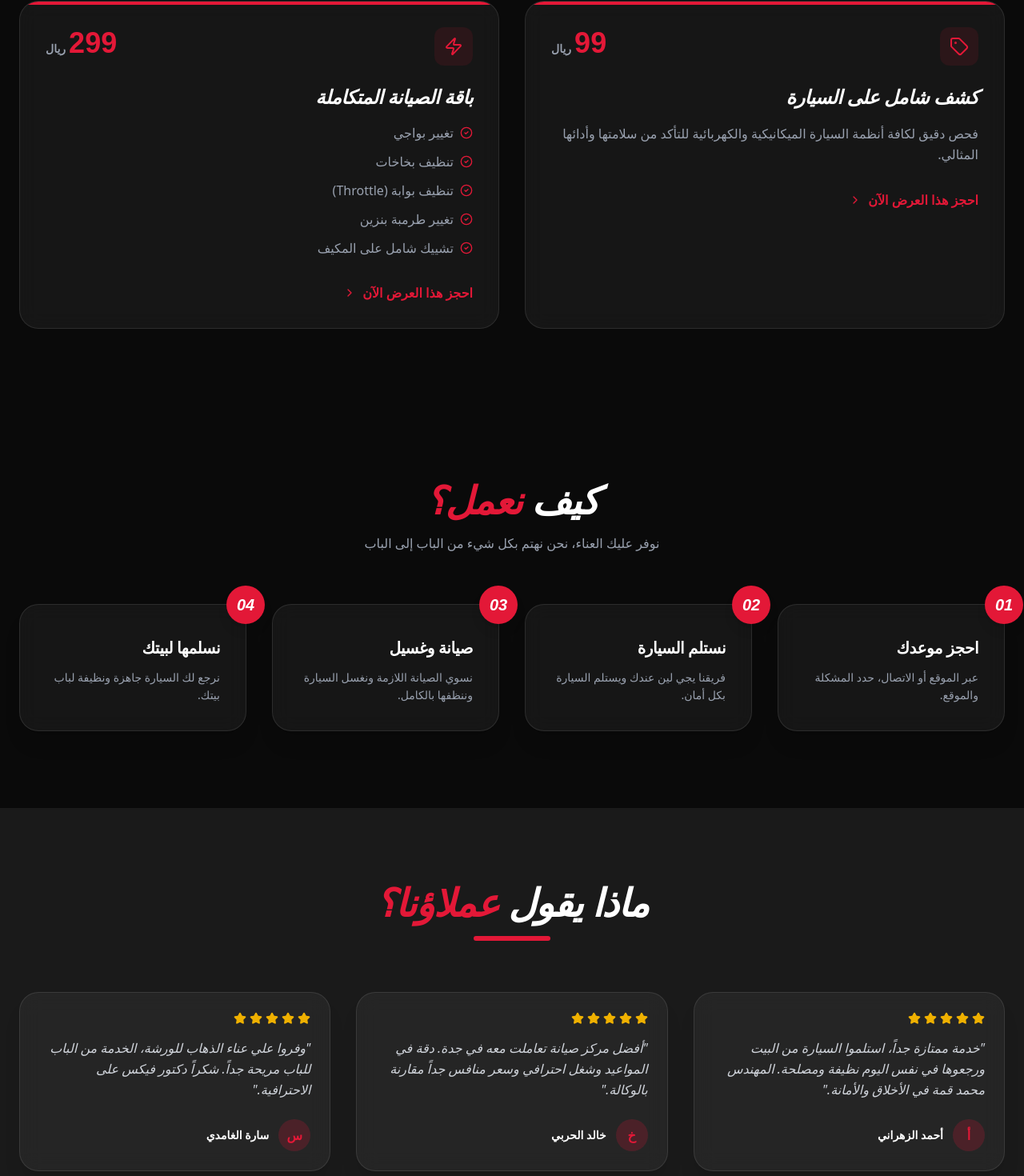
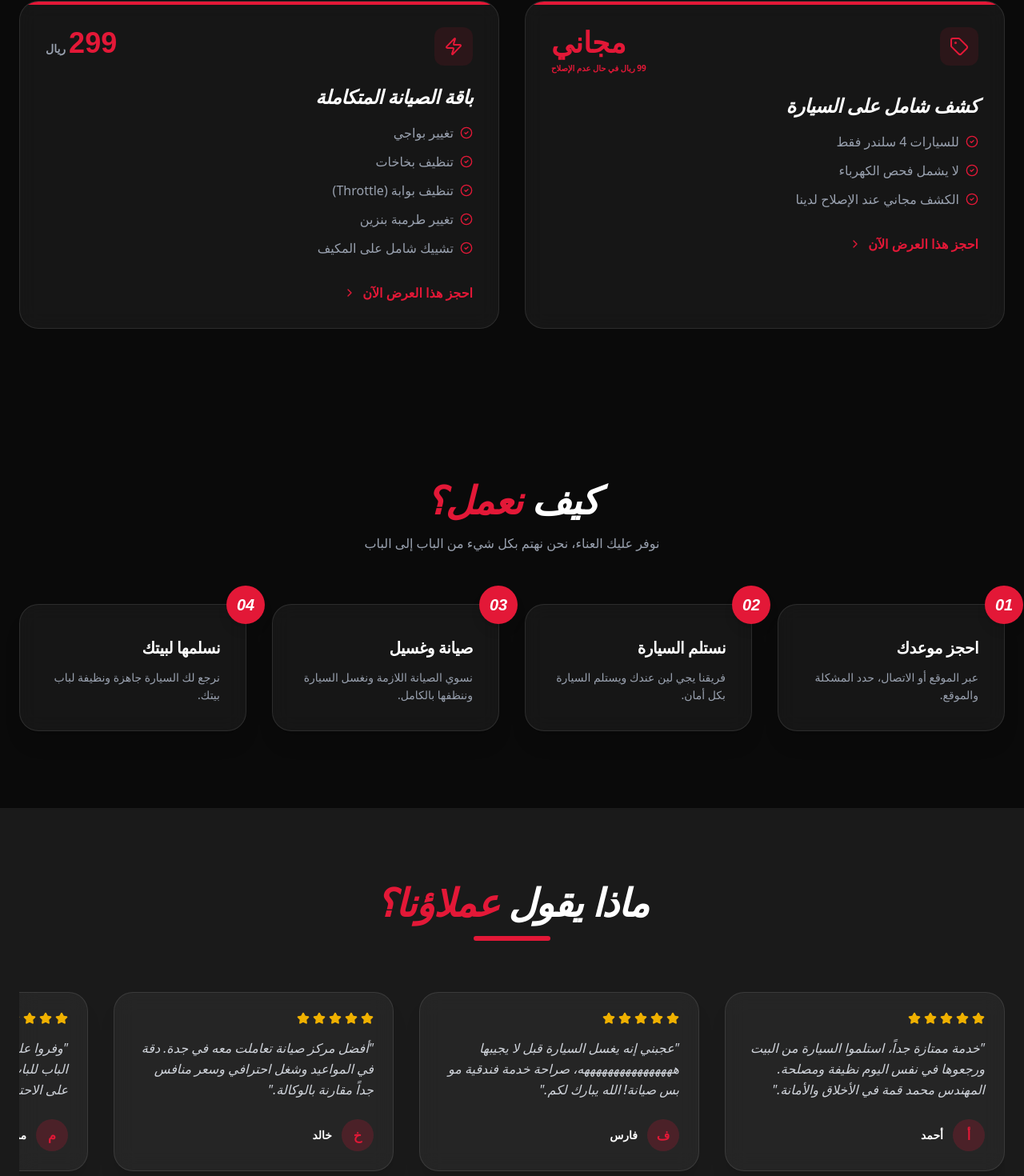
Before and after one commit to azozsindi/DR.FIX, a React (Vite) app: page / in a window 1280 px wide. Shown: the part 1583-3053 px from the top of the page at 80% size. Built offline with nearby package versions, Linux system fonts and the light colour scheme.

Commit message:
Add files via upload

```diff
--- a/index.html
+++ b/index.html
@@ -3,7 +3,22 @@
   <head>
     <meta charset="UTF-8" />
     <meta name="viewport" content="width=device-width, initial-scale=1.0" />
-    <title>My Google AI Studio App</title>
+    <title>Dr. Fix - صيانة السيارات الاحترافية بجدة</title>
+    <meta name="description" content="مركز Dr. Fix لصيانة السيارات: ميكانيكا، كهرباء، سمكرة، وبرمجة. نصلح سيارتك في بيتك بجودة واحترافية عالية." />
+
+    <!-- Open Graph / Facebook / WhatsApp -->
+    <meta property="og:type" content="website" />
+    <meta property="og:url" content="https://dr-fix.vercel.app/" />
+    <meta property="og:title" content="Dr. Fix - صيانة السيارات الاحترافية بجدة" />
+    <meta property="og:description" content="نصلح سيارتك في بيتك! ميكانيكا، كهرباء، سمكرة، وبرمجة تحت إشراف المهندس محمد سندي." />
+    <meta property="og:image" content="https://images.unsplash.com/photo-1486262715619-67b85e0b08d3?auto=format&fit=crop&q=80&w=1000" />
+
+    <!-- Twitter -->
+    <meta property="twitter:card" content="summary_large_image" />
+    <meta property="twitter:url" content="https://dr-fix.vercel.app/" />
+    <meta property="twitter:title" content="Dr. Fix - صيانة السيارات الاحترافية بجدة" />
+    <meta property="twitter:description" content="نصلح سيارتك في بيتك! ميكانيكا، كهرباء، سمكرة، وبرمجة تحت إشراف المهندس محمد سندي." />
+    <meta property="twitter:image" content="https://images.unsplash.com/photo-1486262715619-67b85e0b08d3?auto=format&fit=crop&q=80&w=1000" />
   </head>
   <body>
     <div id="root"></div>
--- a/src/App.tsx
+++ b/src/App.tsx
@@ -370,14 +370,25 @@ const Offers = () => (
               <Tag className="w-6 h-6 text-brand-red" />
             </div>
             <div className="text-left">
-              <span className="text-4xl font-display font-black text-brand-red">99</span>
-              <span className="text-sm font-bold text-gray-400 mr-1">ريال</span>
+              <span className="text-4xl font-display font-black text-brand-red">مجاني</span>
+              <div className="text-[10px] text-brand-red font-bold uppercase mt-1">99 ريال في حال عدم الإصلاح</div>
             </div>
           </div>
           <h3 className="text-2xl font-display font-black mb-4 italic">كشف شامل على السيارة</h3>
-          <p className="text-gray-400 mb-8 leading-relaxed">
-            فحص دقيق لكافة أنظمة السيارة الميكانيكية والكهربائية للتأكد من سلامتها وأدائها المثالي.
-          </p>
+          <ul className="space-y-3 text-gray-400 mb-8">
+            <li className="flex items-center gap-2">
+              <CheckCircle2 className="w-4 h-4 text-brand-red" />
+              للسيارات 4 سلندر فقط
+            </li>
+            <li className="flex items-center gap-2">
+              <CheckCircle2 className="w-4 h-4 text-brand-red" />
+              لا يشمل فحص الكهرباء
+            </li>
+            <li className="flex items-center gap-2">
+              <CheckCircle2 className="w-4 h-4 text-brand-red" />
+              الكشف مجاني عند الإصلاح لدينا
+            </li>
+          </ul>
           <a href="#booking" className="inline-flex items-center gap-2 text-brand-red font-bold group-hover:gap-4 transition-all">
             احجز هذا العرض الآن
             <ChevronDown className="w-4 h-4 -rotate-90" />
@@ -694,22 +705,51 @@ const Testimonials = () => (
         <div className="w-20 md:w-24 h-1.5 bg-brand-red mx-auto rounded-full" />
       </div>
 
-      <div className="grid md:grid-cols-3 gap-8">
+      <div className="flex overflow-x-auto pb-8 gap-6 md:gap-8 snap-x snap-mandatory no-scrollbar">
+        <div className="flex gap-6 md:gap-8">
+          <div className="min-w-[280px] md:min-w-[350px] snap-center">
             <TestimonialCard
-          name="أحمد الزهراني"
+              name="أحمد"
               comment="خدمة ممتازة جداً، استلموا السيارة من البيت ورجعوها في نفس اليوم نظيفة ومصلحة. المهندس محمد قمة في الأخلاق والأمانة."
               rating={5}
             />
+          </div>
+          <div className="min-w-[280px] md:min-w-[350px] snap-center">
             <TestimonialCard
-          name="خالد الحربي"
+              name="فارس"
+              comment="عجبني إنه يغسل السيارة قبل لا يجيبها ههههههههههههههههه، صراحة خدمة فندقية مو بس صيانة! الله يبارك لكم."
+              rating={5}
+            />
+          </div>
+          <div className="min-w-[280px] md:min-w-[350px] snap-center">
+            <TestimonialCard
+              name="خالد"
               comment="أفضل مركز صيانة تعاملت معه في جدة. دقة في المواعيد وشغل احترافي وسعر منافس جداً مقارنة بالوكالة."
               rating={5}
             />
+          </div>
+          <div className="min-w-[280px] md:min-w-[350px] snap-center">
             <TestimonialCard
-          name="سارة الغامدي"
+              name="مرام"
               comment="وفروا علي عناء الذهاب للورشة، الخدمة من الباب للباب مريحة جداً. شكراً دكتور فيكس على الاحترافية."
               rating={5}
             />
+          </div>
+          <div className="min-w-[280px] md:min-w-[350px] snap-center">
+            <TestimonialCard
+              name="سلطان"
+              comment="المهندس محمد سندي فنان، صلح لي مشكلة في الكهرباء عجزت عنها الوكالة وبسعر معقول جداً."
+              rating={5}
+            />
+          </div>
+          <div className="min-w-[280px] md:min-w-[350px] snap-center">
+            <TestimonialCard
+              name="خلود"
+              comment="أفضل شيء إنهم يجونك لين البيت، ما عاد أشيل هم الورش والزحمة. تعامل راقي جداً."
+              rating={5}
+            />
+          </div>
+        </div>
       </div>
     </div>
   </section>
@@ -897,39 +937,6 @@ const Process = () => (
   </section>
 );
 
-const FloatingSocials = () => (
-  <div className="fixed right-4 bottom-20 md:bottom-6 md:left-6 z-50 flex flex-col gap-3 md:gap-4">
-    <motion.a
-      initial={{ x: 100, opacity: 0 }}
-      animate={{ x: 0, opacity: 1 }}
-      transition={{ delay: 0.8 }}
-      whileHover={{ scale: 1.1 }}
-      href="https://www.snapchat.com/add/drfix.6556"
-      target="_blank"
-      rel="noopener noreferrer"
-      className="w-10 h-10 md:w-12 md:h-12 bg-[#FFFC00] text-black rounded-full flex items-center justify-center shadow-lg hover:shadow-[#FFFC00]/20 transition-all"
-      title="Snapchat"
-    >
-      <svg viewBox="0 0 24 24" className="w-5 h-5 md:w-6 md:h-6 fill-current" xmlns="http://www.w3.org/2000/svg">
-        <path d="M12 2.75c-3.15 0-5.75 2.35-5.75 5.25 0 .35.03.7.1 1.03-.05.02-.1.04-.15.07-.45.25-.7.75-.7 1.3 0 .4.15.75.4 1 .05.05.1.1.15.15-.05.15-.1.3-.1.45 0 .85.7 1.55 1.55 1.55.15 0 .3-.02.45-.07.05.1.1.2.15.3.4.8 1.2 1.3 2.1 1.3.1 0 .2 0 .3-.02.1.35.4.62.8.62s.7-.27.8-.62c.1.02.2.02.3.02.9 0 1.7-.5 2.1-1.3.05-.1.1-.2.15-.3.15.05.3.07.45.07.85 0 1.55-.7 1.55-1.55 0-.15-.05-.3-.1-.45.05-.05.1-.1.15-.15.25-.25.4-.6.4-1 0-.55-.25-1.05-.7-1.3-.05-.03-.1-.05-.15-.07.07-.33.1-.68.1-1.03 0-2.9-2.6-5.25-5.75-5.25zM12 19c-3.5 0-6.5-1.5-8.5-4 0-1.5 1.5-2.5 3-2.5.5 0 1 .1 1.5.3.5-.8 1.5-1.3 2.5-1.3.1 0 .2 0 .3.02.1-.35.4-.62.8-.62s.7.27.8.62c.1-.02.2-.02.3-.02 1 0 2 .5 2.5 1.3.5-.2 1-.3 1.5-.3 1.5 0 3 1 3 2.5-2 2.5-5 4-8.5 4z"/>
-      </svg>
-    </motion.a>
-    <motion.a
-      initial={{ x: 100, opacity: 0 }}
-      animate={{ x: 0, opacity: 1 }}
-      transition={{ delay: 1.0 }}
-      whileHover={{ scale: 1.1 }}
-      href="https://www.instagram.com/dr.fix1"
-      target="_blank"
-      rel="noopener noreferrer"
-      className="w-10 h-10 md:w-12 md:h-12 bg-gradient-to-tr from-[#f09433] via-[#dc2743] to-[#bc1888] text-white rounded-full flex items-center justify-center shadow-lg hover:shadow-pink-500/20 transition-all"
-      title="Instagram"
-    >
-      <Instagram className="w-5 h-5 md:w-6 md:h-6" />
-    </motion.a>
-  </div>
-);
-
 export default function App() {
   const [selectedService, setSelectedService] = useState<string>('');
 
@@ -944,7 +951,6 @@ export default function App() {
   return (
     <div className="min-h-screen">
       <Navbar />
-      <FloatingSocials />
       <Hero />
       <Services onServiceSelect={handleServiceSelect} />
       <Offers />
```
Lines whose indentation alone changed are shown as unchanged.
